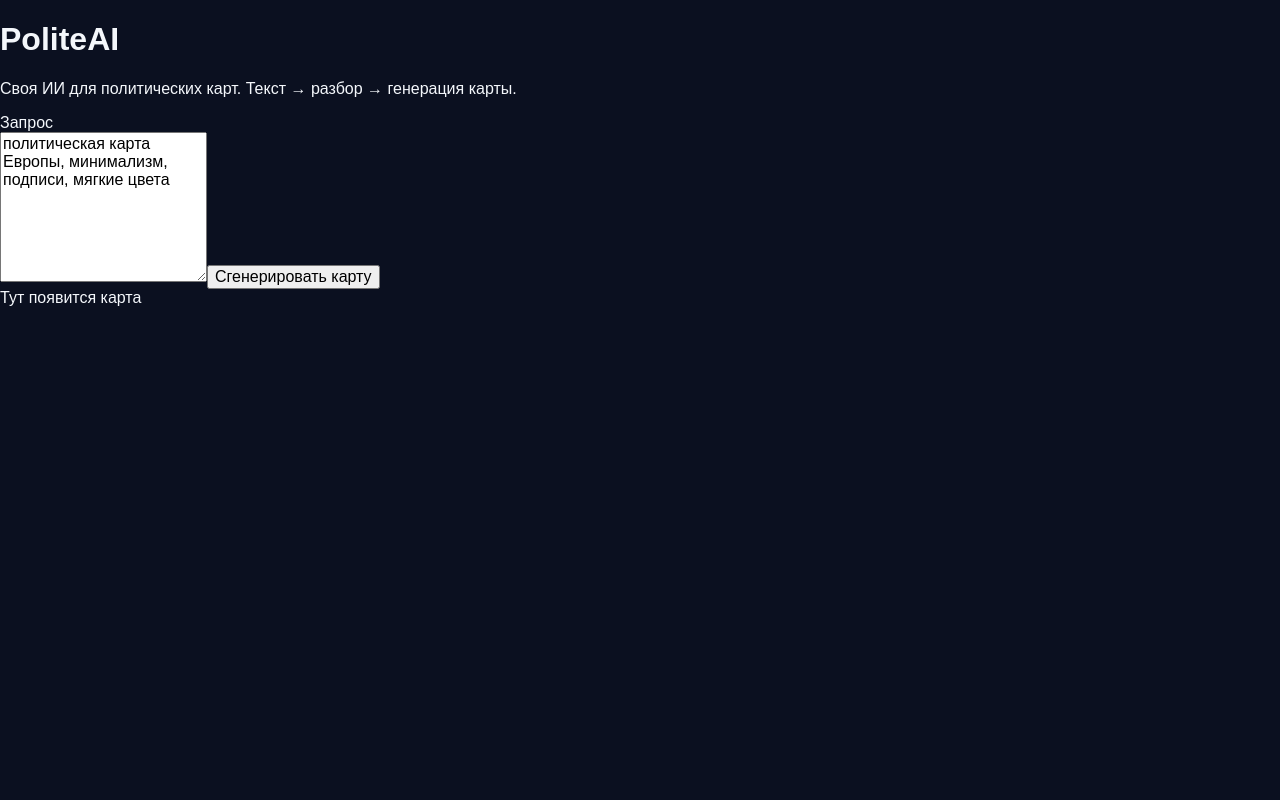
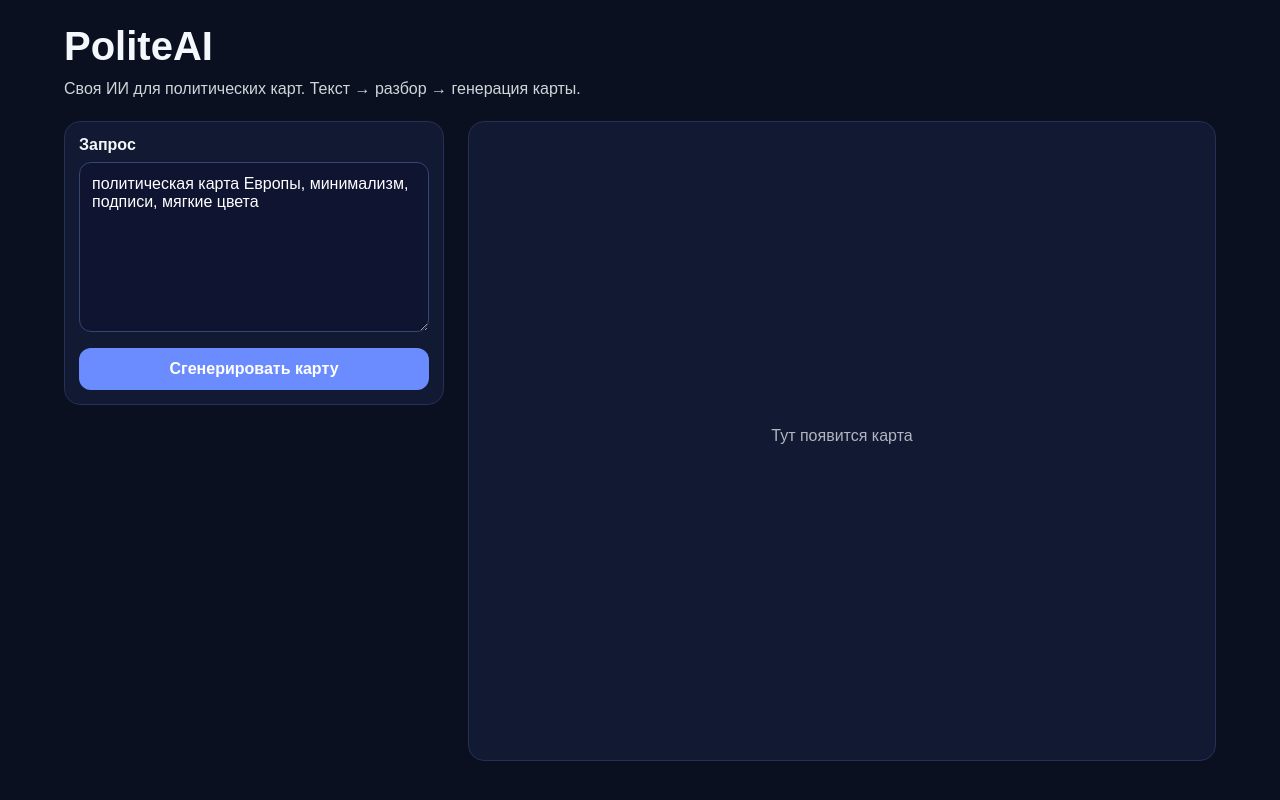
Before and after one commit to 010213pashaleshenko1-blip/PoliteAI, a Next.js app in the folder web/: page / in a window 1280 px wide. Built offline with nearby package versions, Linux system fonts and the light colour scheme.

Commit message:
Add responsive mobile styles for phone support

```diff
--- a/web/app/globals.css
+++ b/web/app/globals.css
@@ -11,8 +11,134 @@ body {
   font-family: Arial, Helvetica, sans-serif;
 }
 
+body {
+  min-height: 100vh;
+}
+
 button,
 input,
 textarea {
   font: inherit;
 }
+
+img {
+  max-width: 100%;
+}
+
+.pageShell {
+  width: 100%;
+  max-width: 1200px;
+  margin: 0 auto;
+  padding: 16px;
+}
+
+.pageTitle {
+  margin: 0 0 8px;
+  font-size: clamp(28px, 5vw, 40px);
+}
+
+.pageSubtitle {
+  margin: 0 0 20px;
+  opacity: 0.85;
+  line-height: 1.5;
+}
+
+.appGrid {
+  display: grid;
+  grid-template-columns: 1fr;
+  gap: 16px;
+  align-items: start;
+}
+
+.panel {
+  background: #121933;
+  border: 1px solid #243056;
+  border-radius: 16px;
+  padding: 14px;
+  min-width: 0;
+}
+
+.previewPanel {
+  min-height: 420px;
+}
+
+.sectionTitle {
+  font-weight: 700;
+  margin-bottom: 8px;
+}
+
+.promptInput {
+  width: 100%;
+  min-height: 170px;
+  resize: vertical;
+  border-radius: 12px;
+  border: 1px solid #354574;
+  background: #0f1530;
+  color: #fff;
+  padding: 12px;
+}
+
+.generateButton {
+  margin-top: 12px;
+  width: 100%;
+  border: 0;
+  border-radius: 12px;
+  padding: 12px 16px;
+  background: #6b8cff;
+  color: #fff;
+  cursor: pointer;
+  font-weight: 700;
+}
+
+.generateButton:disabled {
+  background: #4f628f;
+  cursor: default;
+}
+
+.debugBlock {
+  margin-top: 14px;
+  padding: 12px;
+  border-radius: 12px;
+  background: #0d1328;
+  border: 1px solid #243056;
+  white-space: pre-wrap;
+  word-break: break-word;
+  font-size: 12px;
+  overflow-x: auto;
+}
+
+.resultImage {
+  width: 100%;
+  height: auto;
+  display: block;
+  border-radius: 12px;
+  background: #fff;
+}
+
+.emptyState {
+  min-height: 360px;
+  display: grid;
+  place-items: center;
+  opacity: 0.7;
+  text-align: center;
+  padding: 20px;
+}
+
+@media (min-width: 900px) {
+  .pageShell {
+    padding: 24px;
+  }
+
+  .appGrid {
+    grid-template-columns: minmax(320px, 380px) minmax(0, 1fr);
+    gap: 24px;
+  }
+
+  .previewPanel {
+    min-height: 640px;
+  }
+
+  .emptyState {
+    min-height: 600px;
+  }
+}
```
